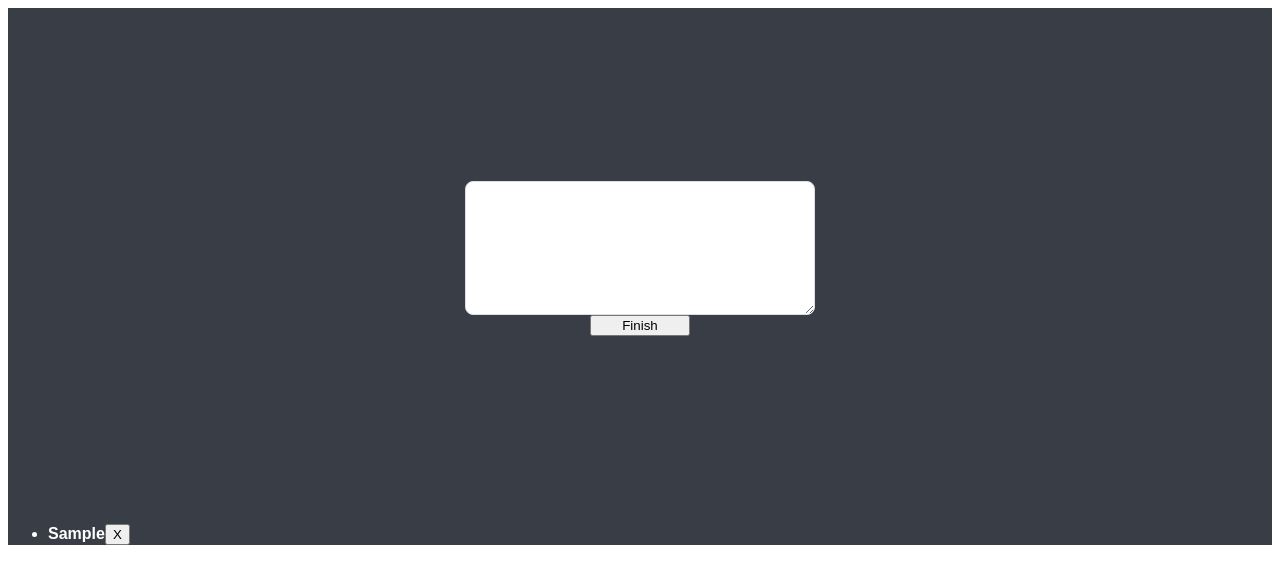
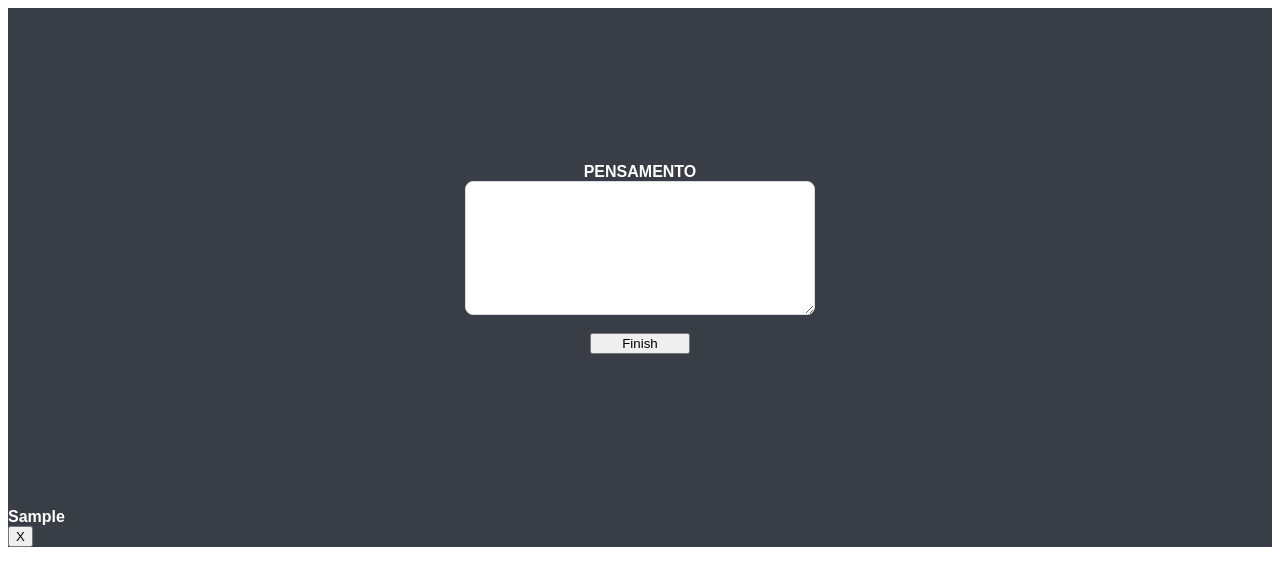
Before and after one commit to MisaelSantos/todothinks, a React (Create React App) app: page / in a window 1280 px wide. Both pictures are taken after typing "Sample" into the empty fields and a click on the button "Finish". Shown: the top 586 px of the page. Built offline with nearby package versions, Linux system fonts and the light colour scheme.

Commit message:
add br, class

```diff
--- a/src/App.js
+++ b/src/App.js
@@ -58,22 +58,25 @@ class App extends React.Component {
 
       <div className="App">
         <form onSubmit={this.handleSubmit}>
+          <label htmlFor="">PENSAMENTO</label>
           <textarea className="thought" value={this.state.value} cols="30" rows="10" onChange={this.handleChange}></textarea>
+          <br/>
           <button className="btn">Finish</button>
         </form>
 
-        <ul>
+        <div class = "divthinks">
           {
             this.state.todos.map((item, index) => {
               return (
-                <li key={index}>
+                <div key={index}>
                   {item}
-                  <button onClick={() => this.deleteItem(index)}>X</button>
-                </li>
+                  <br/>
+                  <button onClick={() => this.deleteItem(index)}>X</button>{' '}
+                </div>
               )
             })
           }
-        </ul>
+        </div>
 
       </div>
 
```
